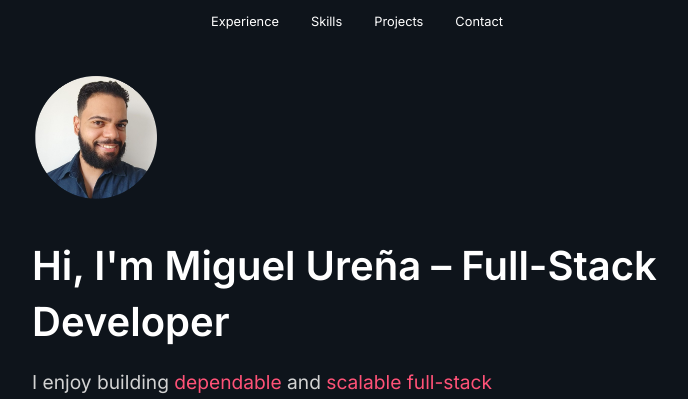
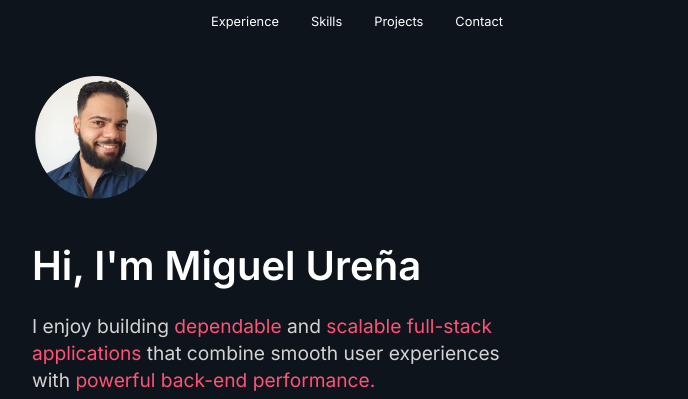
Before and after one commit to migueland-stack/Profesional-Portfolio, a plain HTML site: page index.html in a window 1280 px wide. Shown: the top 399 px of the page, without its empty margins (283-971 px from the left). Drawn offline with Linux system fonts and the light colour scheme.

Commit message:
fix: simplify hero section heading for clarity

```diff
--- a/index.html
+++ b/index.html
@@ -62,7 +62,7 @@
   <section id="main-hero">
     <div class="hero-content">
       <img src="/Assets/Images/avatar.png" alt="Miguel Ureña smiling" loading="lazy">
-      <h1>Hi, I'm Miguel Ureña – Full-Stack Developer</h1>
+      <h1>Hi, I'm Miguel Ureña</h1>
       <p>
         I enjoy building <span class="highlight">dependable</span> and
         <span class="highlight">scalable full-stack applications</span>
```
